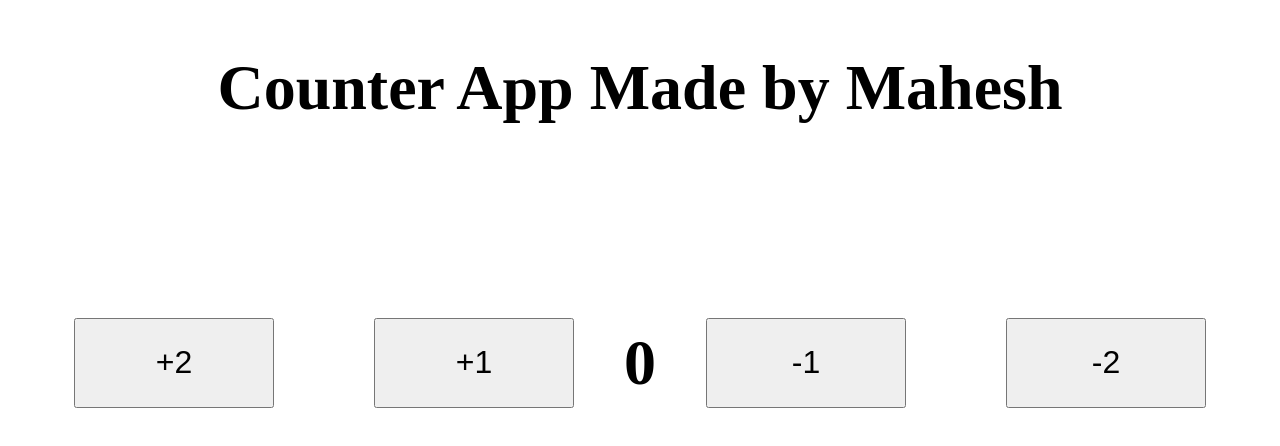
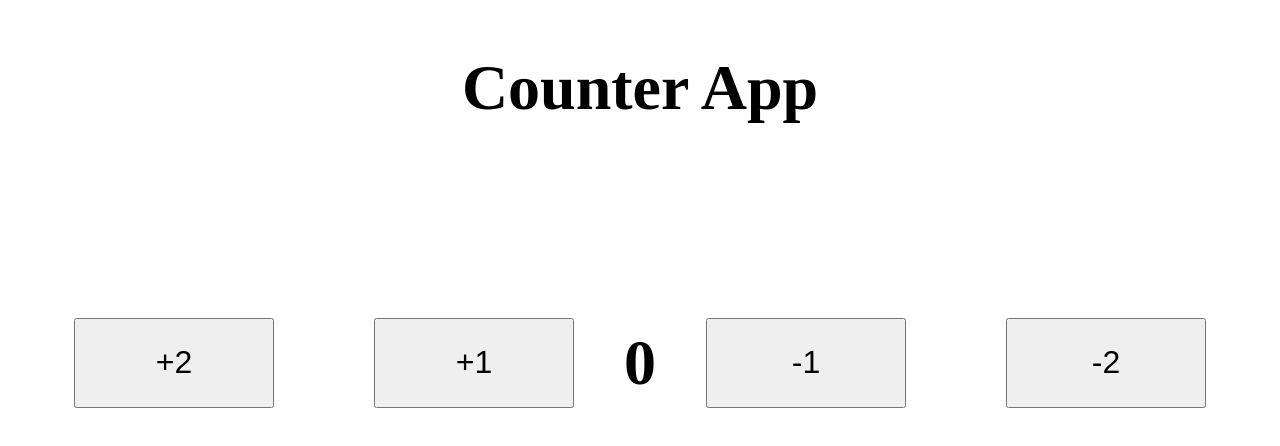
Before and after one commit to maheshkasabe/Devops-ReactCI-CD-Project, a React (Create React App) app in the folder app/: page / in a window 1280 px wide. Shown: the top 446 px of the page. Built offline with nearby package versions, Linux system fonts and the light colour scheme.

Commit message:
Version 1.2

```diff
--- a/app/src/App.js
+++ b/app/src/App.js
@@ -20,7 +20,7 @@ function App() {
 
   return (
     <div className="App">
-        <h1>Counter App Made by Mahesh</h1>
+        <h1>Counter App </h1>
 
       <div className='counter'>
 
```
